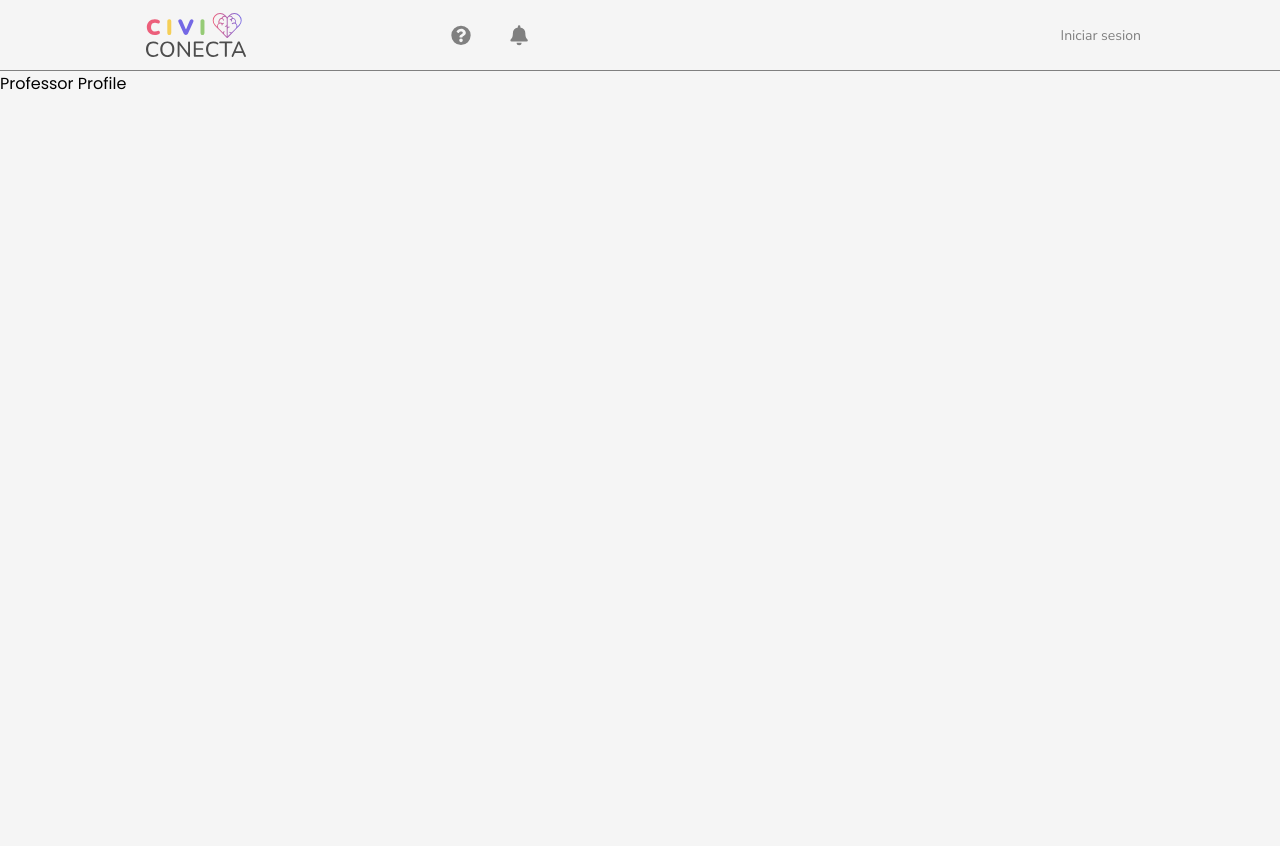
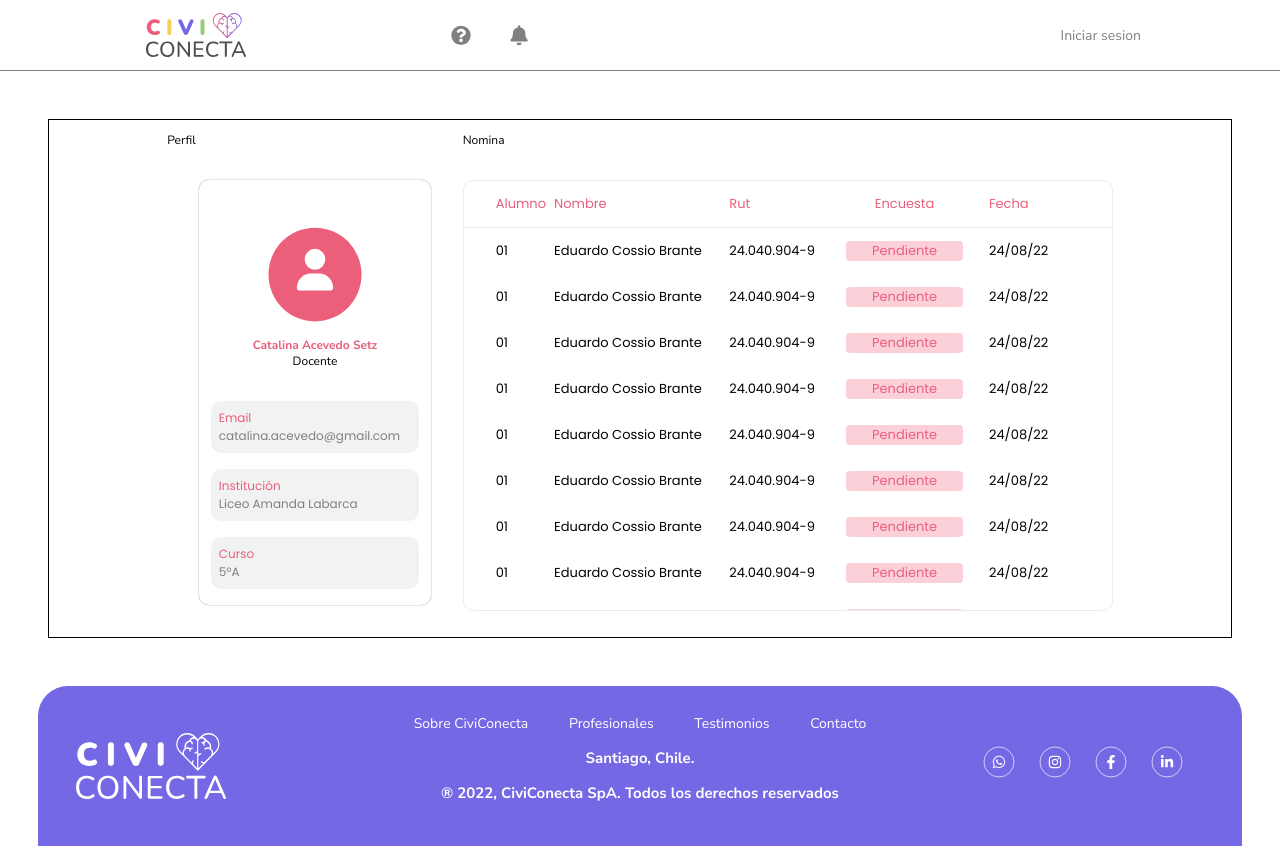
Before and after one commit to Mentalchaos/civiConecta, a React (Create React App) app: page /professor-profile in a window 1280 px wide. Before the commit the page ends 800 px from the top, so only its background shows below. Built offline with nearby package versions, Linux system fonts and the light colour scheme; no server answers.

Commit message:
changes to professor profile section

```diff
--- /dev/null
+++ b/src/components/PublicSection/ProfessorProfile/DisguisedInput.js
@@ -0,0 +1,10 @@
+const DisguisedInput = ({ label, value }) => {
+  return (
+    <div className="disguised-input-container">
+      <p className="disguised-label">{ label }</p>
+      <p className="disguised-value">{ value }</p>
+    </div>
+  )
+}
+
+export default DisguisedInput;
--- /dev/null
+++ b/src/components/PublicSection/ProfessorProfile/ProfessorInfo.js
@@ -0,0 +1,38 @@
+import './professor-profile.css';
+import './DisguisedInput.js';
+import DisguisedInput from './DisguisedInput.js';
+import MenuDocenteIcon from 'src/assets/Icons/menu-docente.svg';
+
+const data = [
+  {
+    label: "Email",
+    value: "catalina.acevedo@gmail.com"
+  },{
+    label: "Institución",
+    value: "Liceo Amanda Labarca"
+  },{
+    label: "Curso",
+    value: "5ºA"
+  }
+];
+
+const ProfessorInfo = () => {
+  const inputs = data.map(input => <DisguisedInput key={input.label} label={input.label} value={input.value} />);
+  return (
+    <div className="professor-info-container">
+        <p>Perfil</p>
+        <div className="professor-info-data">
+          <div className="professor-info-data-cont">
+            <img src={MenuDocenteIcon} />
+            <p className="professor-info-name">Catalina Acevedo Setz</p>
+            <p className="professor-info-type">Docente</p>
+          </div>
+          <div className="disguised-inputs-cont">
+            { inputs }
+          </div>
+        </div>
+    </div>
+  )
+}
+
+export default ProfessorInfo;
--- /dev/null
+++ b/src/components/PublicSection/ProfessorProfile/StudentNomina.js
@@ -0,0 +1,39 @@
+import './professor-profile.css';
+import StudentTableBody from './StudentTableBody.js';
+
+const values = ["Alumno", "Nombre", "Rut", "Encuesta", "Fecha"];
+const tbodyValues = ["01","Eduardo Cossio Brante", "24.040.904-9","Pendiente", "24/08/22"];
+
+const StudentNomina = () => {
+  return (
+    <div className="student-nomina-container">
+      <p>Nomina</p>
+      <div className="student-nomina-table-container">
+        <div className="student-tablehead">
+          { values.map(data => <p key={data} className="student-tablehead-values">{data}</p>)}
+        </div>
+        <div className="tbody-cont">
+          <StudentTableBody value={tbodyValues}/>
+          <StudentTableBody value={tbodyValues}/>
+          <StudentTableBody value={tbodyValues}/>
+          <StudentTableBody value={tbodyValues}/>
+          <StudentTableBody value={tbodyValues}/>
+          <StudentTableBody value={tbodyValues}/>
+          <StudentTableBody value={tbodyValues}/>
+          <StudentTableBody value={tbodyValues}/>
+
+          <div className="student-tablebody">
+            { tbodyValues.map(data => <p key={data} className="student-tablebody-values">{data}</p>)}
+          </div>
+          <div className="student-tablebody">
+            { tbodyValues.map(data => <p key={data} className="student-tablebody-values">{data}</p>)}
+          </div>
+        </div>
+      </div>
+    </div>
+  )
+}
+
+StudentNomina.displayName = "StudentNomina";
+
+export default StudentNomina;
--- /dev/null
+++ b/src/components/PublicSection/ProfessorProfile/StudentTableBody.js
@@ -0,0 +1,13 @@
+import './professor-profile.css';
+
+const StudentTableBody = ({ value }) => {
+  return (
+    <div className="student-tablebody">
+      { value.map(data => <p key={data} className="student-tablebody-values"> {data} </p>)}
+    </div>
+  )
+}
+
+StudentTableBody.displayName = "StudentTableBody";
+
+export default StudentTableBody;
--- a/src/components/PublicSection/ProfessorProfile/index.js
+++ b/src/components/PublicSection/ProfessorProfile/index.js
@@ -1,8 +1,19 @@
+import './professor-profile.css';
+import Footer from 'src/components/PublicSection/Footer';
+import ProfessorInfo from './ProfessorInfo.js';
+import StudentNomina from './StudentNomina.js';
+
 const ProfessorProfile = () => {
     return (
-        <div>
-            Professor Profile
+      <>
+        <div className="profile-container">
+          <ProfessorInfo />
+          <StudentNomina />
         </div>
+          <div style={{ padding: '0 2.4em' }}>
+            <Footer />
+          </div>
+      </>
     )
 }
 
--- /dev/null
+++ b/src/components/PublicSection/ProfessorProfile/professor-profile.css
@@ -0,0 +1,149 @@
+.profile-container {
+    margin: 3em;
+    border: 1px solid black;
+    position: relative;
+    display: flex;
+    justify-content: center;
+}
+
+.professor-info-container {
+    height: 100%;
+    width: 25%;
+}
+
+.student-nomina-container {
+    width: 55%;
+    height: 100%;
+}
+
+.professor-info-data {
+    border: none;
+    border-radius: 10px;
+    height: 80%;
+    margin: 2em;
+    display: flex;
+    flex-direction: column;
+    align-content: center;
+    flex-wrap: wrap;
+    align-items: center;
+    box-shadow: 0px 0px 1.5px 0px grey;
+    padding-top: 2em;
+}
+
+.disguised-input-container {
+    display: flex;
+    flex-direction: column;
+    flex-wrap: nowrap;
+    margin-bottom: 1em;
+    background-color: #f1f2f2;
+    border-radius: 10px;
+    padding: .5em;
+}
+
+.disguised-label,
+.disguised-value {
+    margin: 0;
+    font-family: 'Poppins'
+}
+
+.disguised-value {
+    color: gray;
+    cursor: not-allowed;
+}
+
+.disguised-label {
+    color: #e85f7b;
+}
+
+.disguised-inputs-cont {
+    width: 90%;
+}
+
+.professor-info-name {
+    margin: 0;
+    color: #e85f7b;
+    font-weight: 700;
+}
+
+.professor-info-type {
+    margin: 0;
+}
+
+.professor-info-data-cont {
+    margin-bottom: 2em;
+    display: flex;
+    flex-direction: column;
+    align-items: center;
+}
+
+.student-tablehead,
+.student-tablebody {
+    display: flex;
+    padding: 0 2em;
+}
+
+.student-tablehead {
+    border-bottom: 1.7px solid #80808029
+}
+
+.student-tablebody-values,
+.student-tablehead-values
+ {
+    font-size: 13px;
+    font-family: 'Poppins';
+}
+
+.student-tablehead-values {
+    color: #e85f7b;
+}
+
+.student-tablehead-values:nth-child(1),
+.student-tablebody-values:nth-child(1) {
+    width: 10%;
+}
+
+.student-tablehead-values:nth-child(2),
+.student-tablebody-values:nth-child(2) {
+   width: 30%;
+}
+
+.student-tablehead-values:nth-child(3),
+.student-tablebody-values:nth-child(3) {
+    width: 20%;
+}
+
+.student-tablehead-values:nth-child(4),
+.student-tablebody-values:nth-child(4) {
+    width: 20%;
+    display: flex;
+    justify-content: center;
+}
+
+.student-tablebody-values:nth-child(4){
+    background: #fbd0d9;
+    color: #e8617c;
+    display: flex;
+    justify-content: center;
+    border-radius: 4px;
+}
+
+.student-tablehead-values:nth-child(5),
+.student-tablebody-values:nth-child(5) {
+    width: 15%;
+    margin-left: 2em;
+}
+
+.student-nomina-table-container {
+    margin-top: 2em;
+    border-radius: 10px;
+    border: 1.7px solid #80808029;
+}
+
+.student-tablebody {
+    display: flex;
+}
+
+.tbody-cont {
+    height: 382px;
+    overflow-y: auto;
+}
--- a/src/components/PublicSection/Welcome/index.js
+++ b/src/components/PublicSection/Welcome/index.js
@@ -11,7 +11,7 @@ const Welcome = () => {
     <div className="welcome-section">
       <div className="welcome-container">
         <div className="left-container">
-          <h3>¡Bienvenido/a {cookiesData.name}!</h3>
+          <h3>¡Hola {cookiesData.name}!</h3>
           <p className="p-1">
             Ya eres parte de la Civicomunidad, aquí encontrarás todos los recursos que necesitas para tus clases de
             Orientación. Esperamos contribuir en tu labor como docente a cargo de un curso. No dudes en contactarnos si
--- a/src/index.css
+++ b/src/index.css
@@ -5,7 +5,7 @@
 @import url('https://fonts.googleapis.com/css2?family=Nunito+Sans:wght@400;700&display=swap');
 
 body {
-  background-color: #f5f5f5;
+  background-color: white;
   font-family: 'Poppins' !important;
   -webkit-font-smoothing: antialiased;
   -moz-osx-font-smoothing: grayscale;
```
Also changed, not shown: src/router/PublicRouter.js (indentation only).
